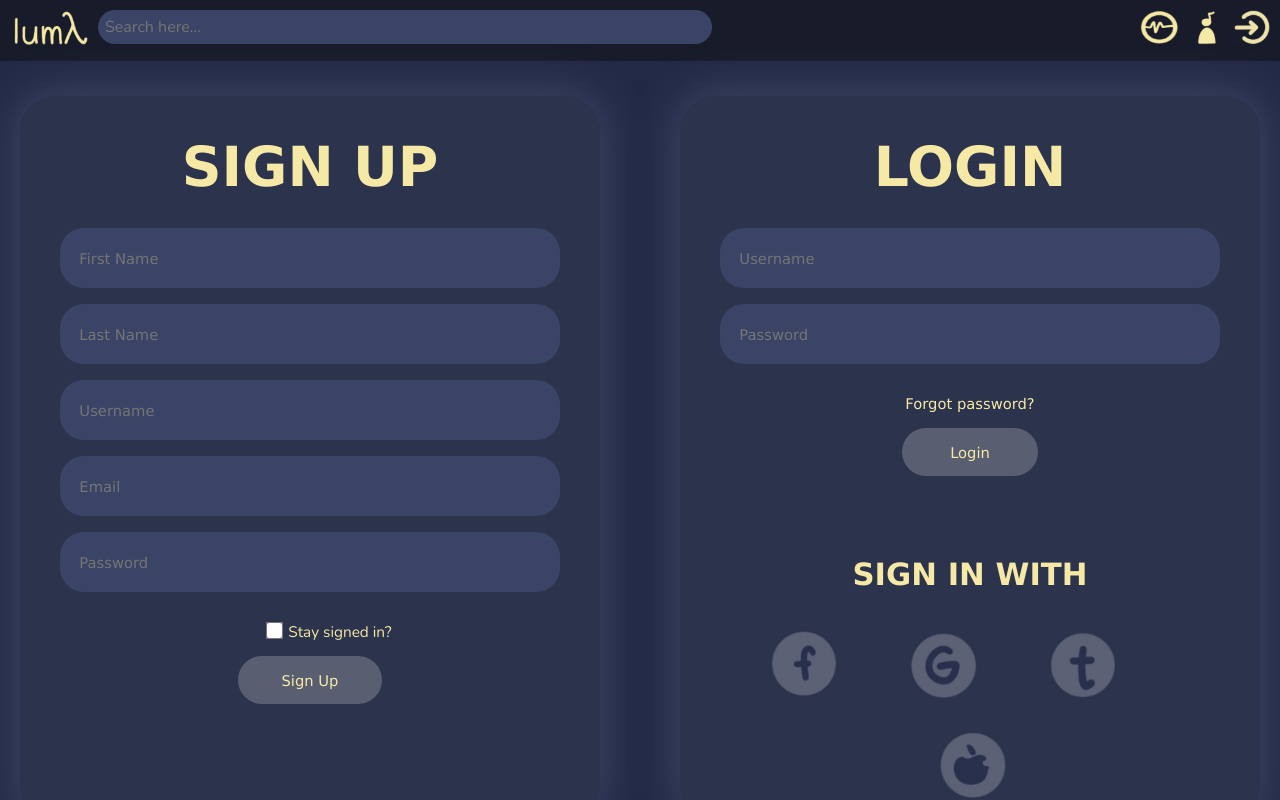
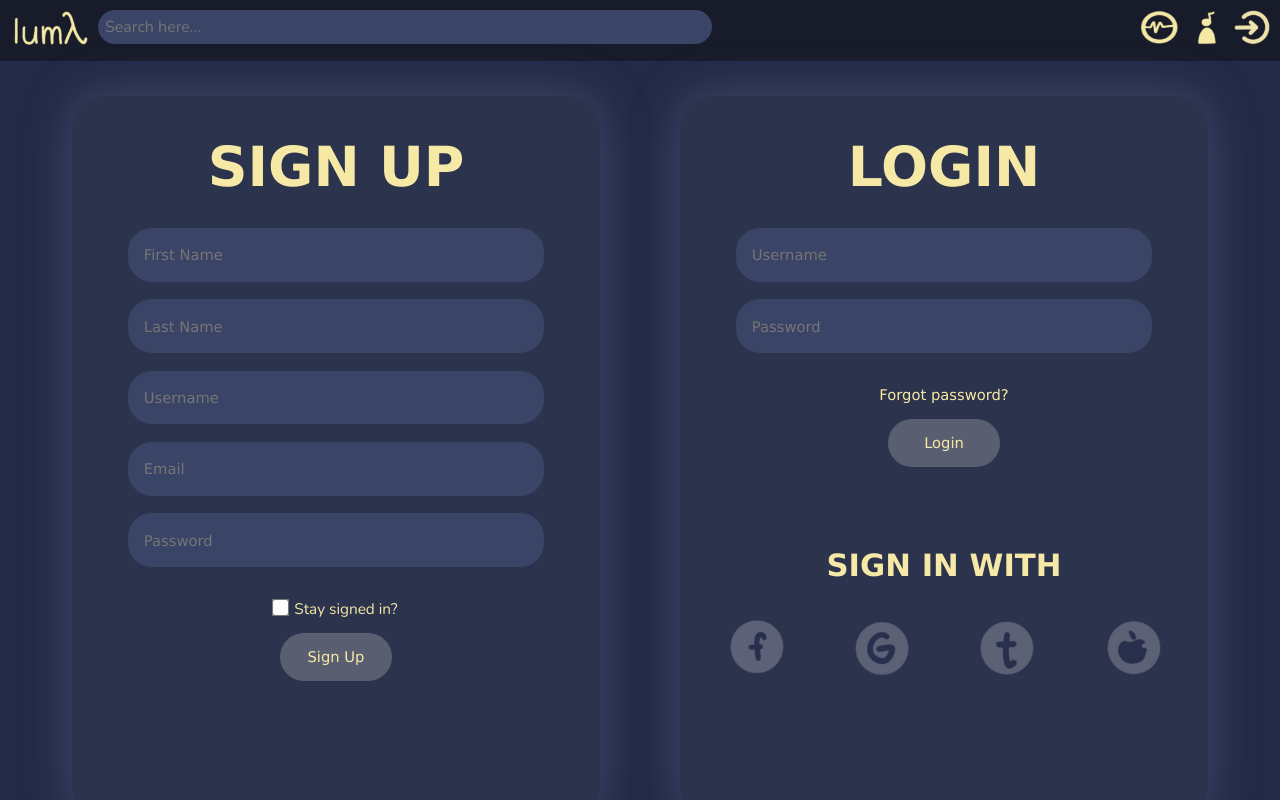
Before and after one commit to thejamielin/Luma, a Next.js app in the folder src/frontend/: page /login in a window 1280 px wide. Shown: the top 800 px of the page. Built offline with nearby package versions, Linux system fonts and the light colour scheme.

Commit message:
fix login stuff hopefully?

```diff
--- a/src/frontend/styles/login.module.css
+++ b/src/frontend/styles/login.module.css
@@ -17,8 +17,8 @@ padding: 0%
 /* ROUNDED TEXT BOXES */
 .fname {
 border-radius: 24px;
-padding: 10px;
-width: 480px;
+padding: 1.5%;
+width: 90%;
 height: 40px;
 background-color: #3A4466;
 color:#F6E9A6;
@@ -28,14 +28,14 @@ border-top-style: hidden;
 border-right-style: hidden;
 border-left-style: hidden;
 border-bottom-style: hidden;
-margin-bottom: 16px;
+margin-bottom: 4%;
 }
 .lname {
 border-radius: 24px;
-padding: 10px;
-width: 480px;
+padding: 1.5%;
+width: 90%;
 height: 40px;
-background-color:#3A4466;
+background-color: #3A4466;
 color:#F6E9A6;
 font-family:verdana;
 font-size: 96%;
@@ -43,14 +43,14 @@ border-top-style: hidden;
 border-right-style: hidden;
 border-left-style: hidden;
 border-bottom-style: hidden;
-margin-bottom: 16px;
+margin-bottom: 4%;
 }
 .username {
 border-radius: 24px;
-padding: 10px;
-width: 480px;
+padding: 1.5%;
+width: 90%;
 height: 40px;
-background-color:#3A4466;
+background-color: #3A4466;
 color:#F6E9A6;
 font-family:verdana;
 font-size: 96%;
@@ -58,14 +58,14 @@ border-top-style: hidden;
 border-right-style: hidden;
 border-left-style: hidden;
 border-bottom-style: hidden;
-margin-bottom: 16px;
+margin-bottom: 4%;
 }
 .email {
 border-radius: 24px;
-padding: 10px;
-width: 480px;
+padding: 1.5%;
+width: 90%;
 height: 40px;
-background-color:#3A4466;
+background-color: #3A4466;
 color:#F6E9A6;
 font-family:verdana;
 font-size: 96%;
@@ -73,14 +73,14 @@ border-top-style: hidden;
 border-right-style: hidden;
 border-left-style: hidden;
 border-bottom-style: hidden;
-margin-bottom: 16px;
+margin-bottom: 4%;
 }
 .password {
 border-radius: 24px;
-padding: 10px;
-width: 480px;
+padding: 1.5%;
+width: 90%;
 height: 40px;
-background-color:#3A4466;
+background-color: #3A4466;
 color:#F6E9A6;
 font-family:verdana;
 font-size: 96%;
@@ -88,14 +88,14 @@ border-top-style: hidden;
 border-right-style: hidden;
 border-left-style: hidden;
 border-bottom-style: hidden;
-margin-bottom: 16px;
+margin-bottom: 4%;
 }
 
 /* BUTTON SETTINGS */
 .signup {
 border-radius: 24px;
 padding: 8px;
-width: 144px;
+width: 25%;
 height: 48px;
 background-color: #595f71;
 color:#F6E9A6;
@@ -110,7 +110,7 @@ border-bottom-style: hidden;
 .login {
 border-radius: 24px;
 padding: 8px;
-width: 136px;
+width: 25%;
 height: 48px;
 background-color: #595f71;
 color:#F6E9A6;
@@ -126,16 +126,15 @@ border-bottom-style: hidden;
 /* STAY IN BUTTON */
 .stayinbutton {
 transform: scale(1.36);
-margin-left: 200px;
+margin-left: 28%;
 }
 .body {
 text-align: center;
-margin-top: 80px;
 margin: 0;
 }
 .stayintext {
 color:#F6E9A6;
-margin-right: 160px;
+margin-right: 28%;
 }
 
 /* FORGOT PASSWORD */
@@ -189,7 +188,7 @@ font-size: 48px;
     background:
     linear-gradient(0deg , #2C334C,#2C334C) 0px 0 no-repeat,
     linear-gradient(0deg , #2C334C,#2C334C) 0px 0 no-repeat;
-    width:570px;
+    width: 35%;
     height: 704px;
     line-height:48px;
     padding:10px 40px;
@@ -205,8 +204,8 @@ font-size: 48px;
     background:
     linear-gradient(0deg , #2C334C,#2C334C) 0px 0 no-repeat,
     linear-gradient(0deg , #2C334C,#2C334C) 0px 0 no-repeat;
-    width:570px;
-    height:704px;
+    width: 35%;
+    height: 704px;
     line-height:48px;
     padding:10px 40px;
     color:white;
@@ -218,8 +217,8 @@ font-size: 48px;
 
 /* PICTURE SETTINGS */
 .signinwithpics{
-    width: 81.6px;
-    height: 81.6px;
+    width: 15%;
+    height: 15%;
 }
 
 
```
